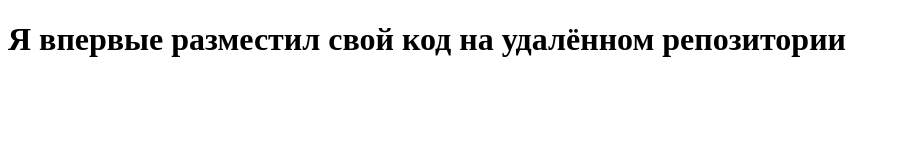
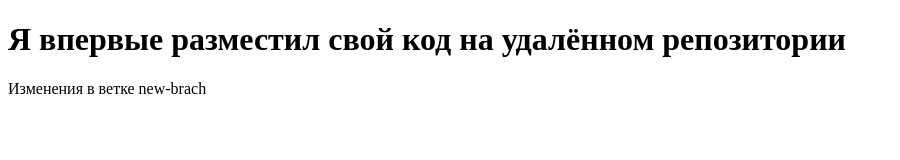
Before and after one commit to minustalos/test_repo, a plain HTML site: page index.html in a window 1280 px wide. Shown: the whole page, without its empty margins (0-900 px from the left). Drawn offline with Linux system fonts and the light colour scheme.

```diff
--- a/index.html
+++ b/index.html
@@ -7,5 +7,6 @@
 </head>
 <body>
     <h1>Я впервые разместил свой код на удалённом репозитории</h1>
+    <p>Изменения в ветке new-brach</p>
 </body>
 </html>
```
